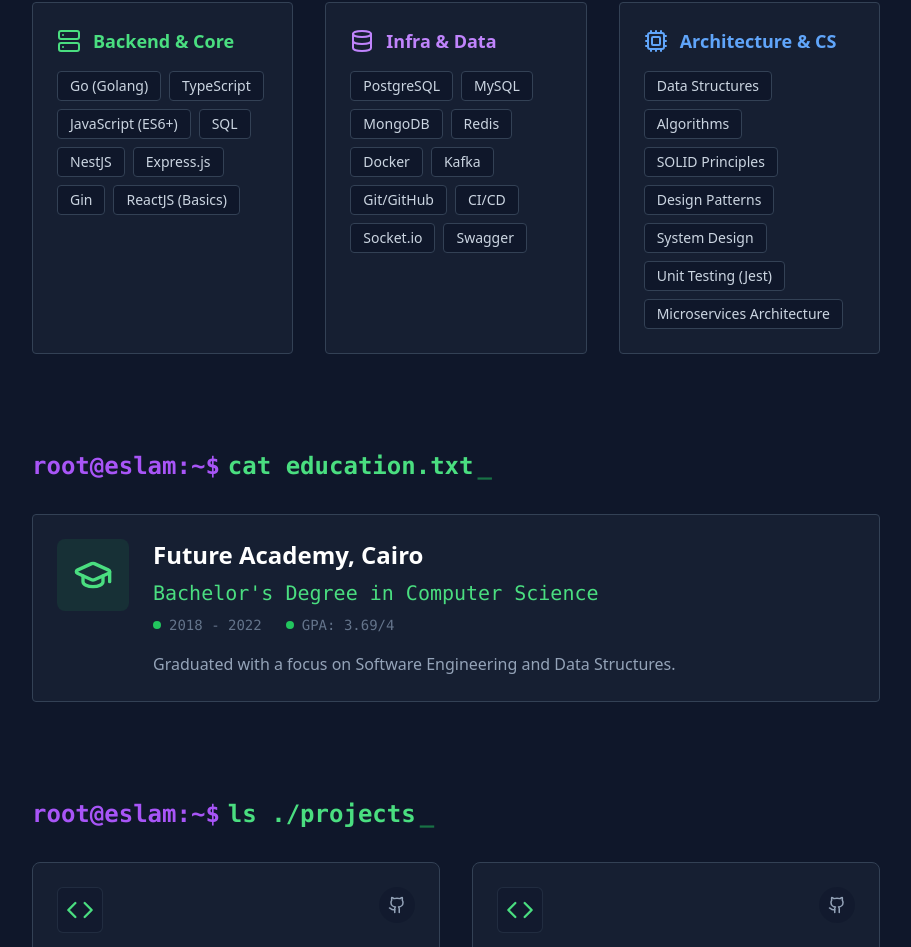
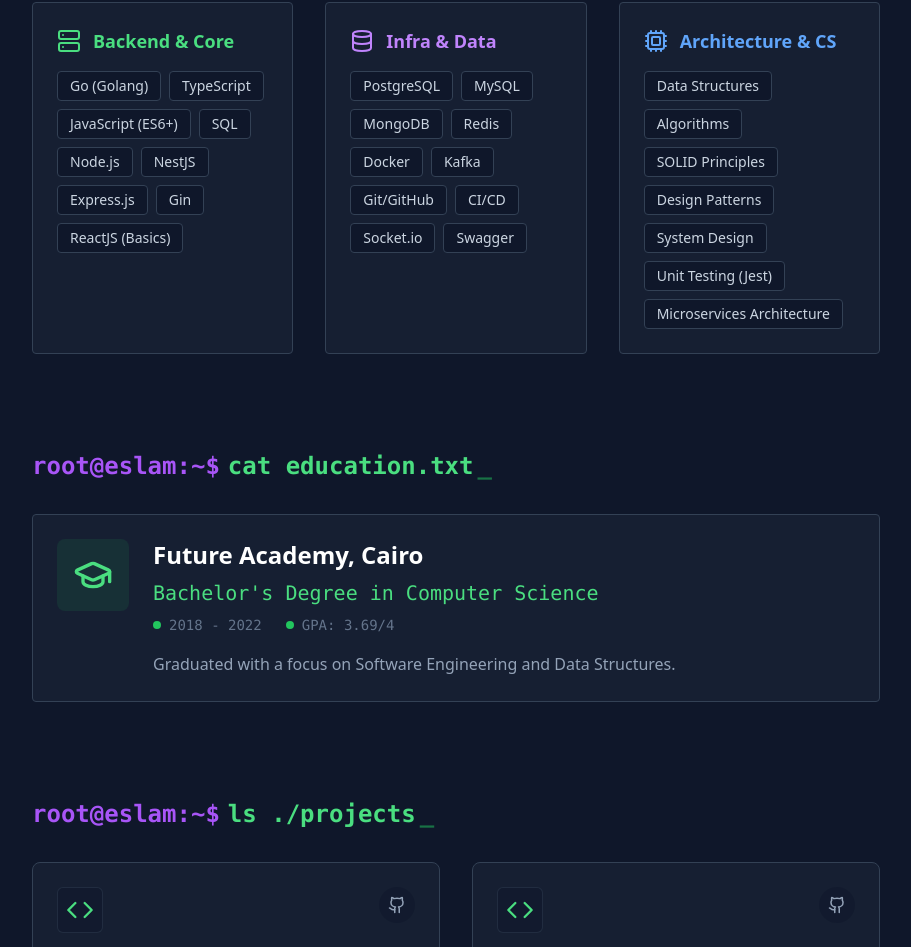
Before and after one commit to Eslam-Amin/Portfolio, a React (Create React App) app: page / in a window 1280 px wide. Shown: the part 1401-2348 px from the top of the page, without its empty margins (184-1095 px from the left). Built offline with nearby package versions, Linux system fonts and the light colour scheme.

Commit message:
Updated my skills section

```diff
--- a/src/data/portfolioData.js
+++ b/src/data/portfolioData.js
@@ -23,7 +23,7 @@
 
 export const skills = {
   languages: ["Go (Golang)", "TypeScript", "JavaScript (ES6+)", "SQL"],
-  frameworks: ["NestJS", "Express.js", "Gin", "ReactJS (Basics)"],
+  frameworks: ["Node.js","NestJS", "Express.js", "Gin", "ReactJS (Basics)"],
   databases: ["PostgreSQL", "MySQL", "MongoDB", "Redis"],
   tools: ["Docker", "Kafka", "Git/GitHub", "CI/CD", "Socket.io", "Swagger"],
   concepts: [
```
